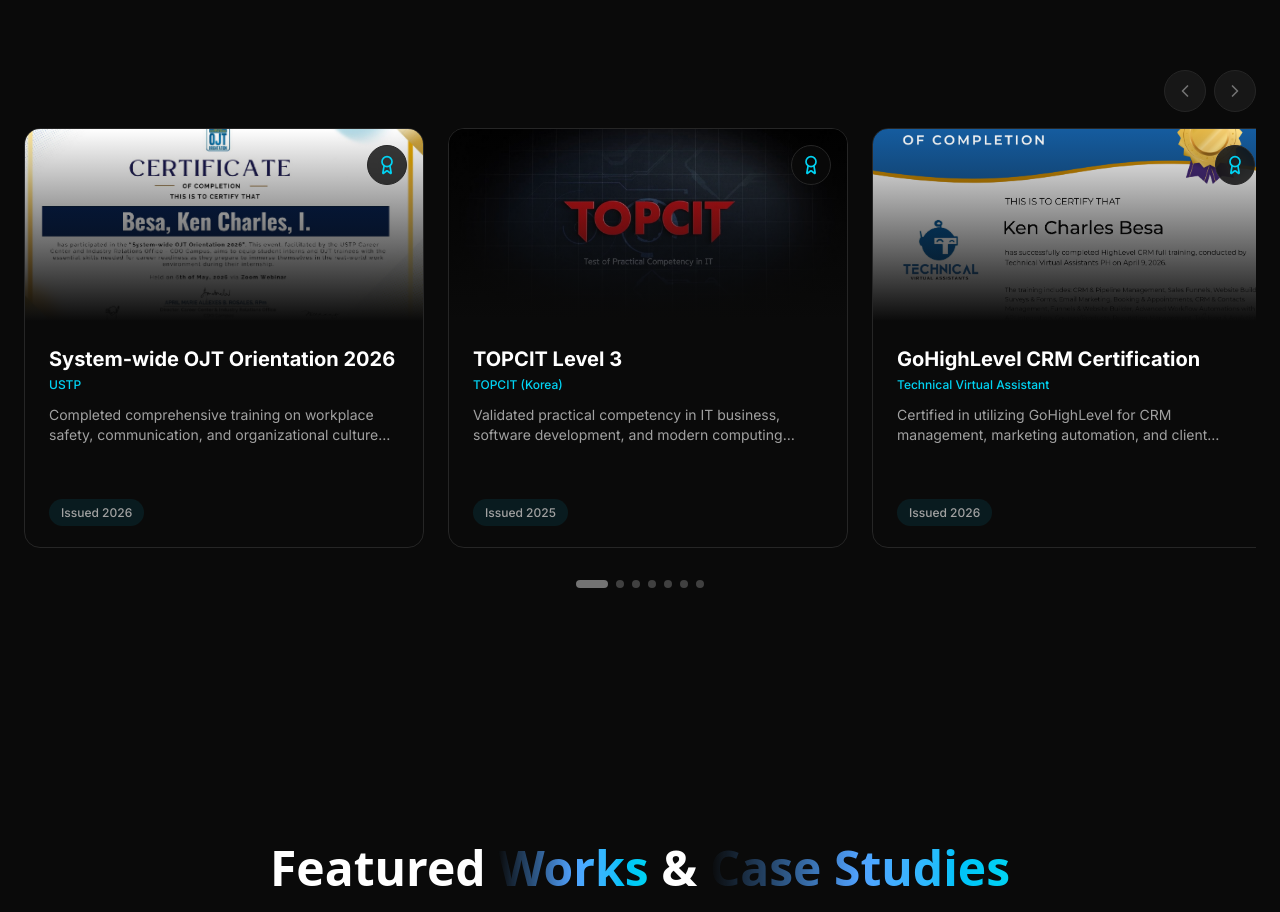
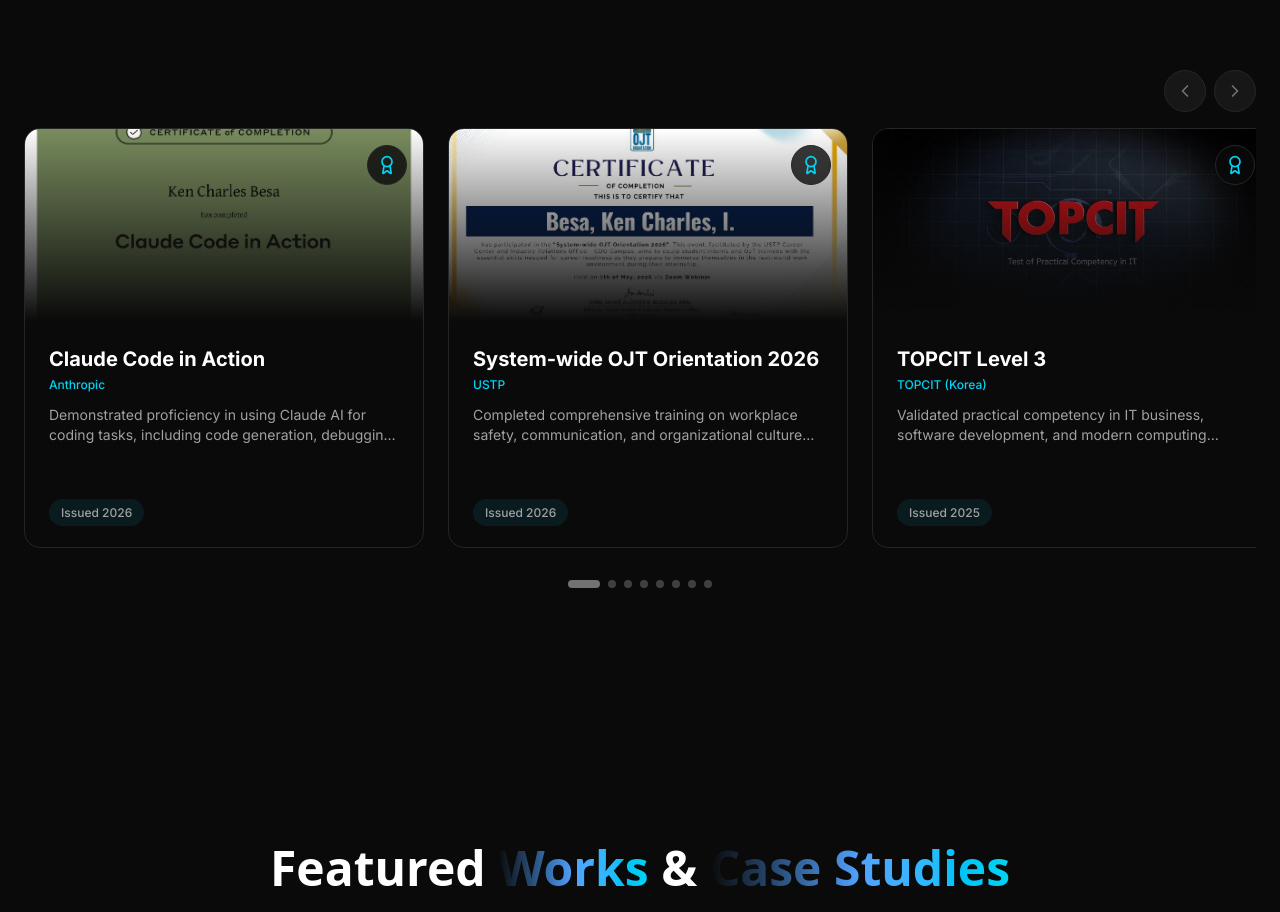
Before and after one commit to ken122704/portfolio, a Next.js app: page / in a window 1280 px wide. Shown: the part 4340-5252 px from the top of the page. Built offline with nearby package versions, Linux system fonts and the light colour scheme.

Commit message:
Added certifications

```diff
--- a/components/Certifications.tsx
+++ b/components/Certifications.tsx
@@ -30,6 +30,13 @@
   }, [selectedCert]);
 
   const certifications = [
+    {
+      title: "Claude Code in Action",
+      issuer: "Anthropic",
+      date: "2026",
+      description: "Demonstrated proficiency in using Claude AI for coding tasks, including code generation, debugging, and optimization.",
+      image: "/Anthropic.jpg"
+    },
     {
       title: "System-wide OJT Orientation 2026",
       issuer: "USTP",
```
Also changed, not shown: public/Anthropic.jpg (added).
